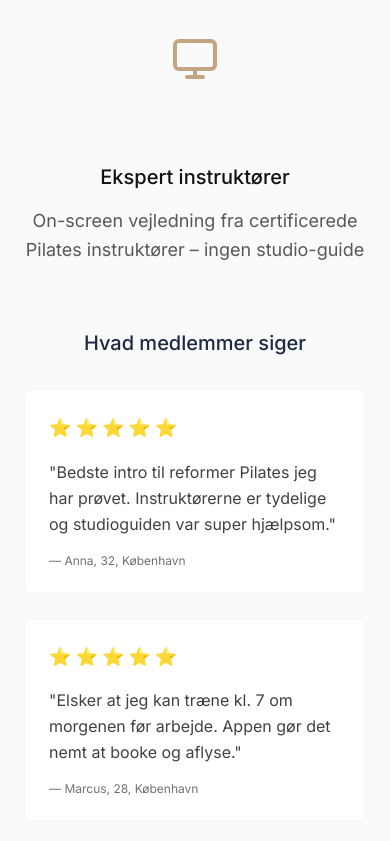
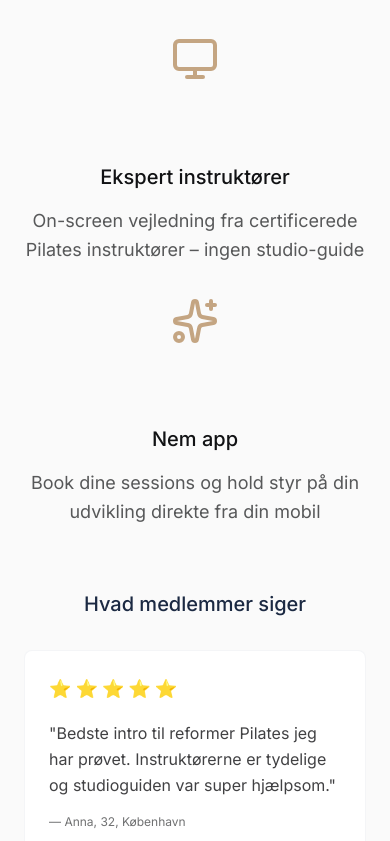
Before and after one commit to YouEx/nordicpilates, a Next.js app: page / in a window 390 px wide. Shown: the part 2694-3535 px from the top of the page. Built offline with nearby package versions, Linux system fonts and the light colour scheme; no server answers.

Commit message:
Tilføj app feature: nem booking og udviklingssporing fra mobil

```diff
--- a/app/page.tsx
+++ b/app/page.tsx
@@ -133,7 +133,7 @@ export default function Home() {
         <p className="text-center text-graphite/70 mb-48 max-w-2xl mx-auto">
           Et nyt koncept der gør reformer Pilates mere tilgængeligt for alle
         </p>
-        <div className="grid md:grid-cols-3 gap-32 mb-64">
+        <div className="grid md:grid-cols-2 lg:grid-cols-4 gap-32 mb-64">
           <div className="text-center">
             <div className="mb-20">
               <CreditCard size={48} className="mx-auto text-[#C4A582]" />
@@ -159,6 +159,15 @@ export default function Home() {
             <h3 className="mb-12">Ekspert instruktører</h3>
             <p className="text-graphite/70">
               On-screen vejledning fra certificerede Pilates instruktører – ingen studio-guide
+            </p>
+          </div>
+          <div className="text-center">
+            <div className="mb-20">
+              <Sparkles size={48} className="mx-auto text-[#C4A582]" />
+            </div>
+            <h3 className="mb-12">Nem app</h3>
+            <p className="text-graphite/70">
+              Book dine sessions og hold styr på din udvikling direkte fra din mobil
             </p>
           </div>
         </div>
```
